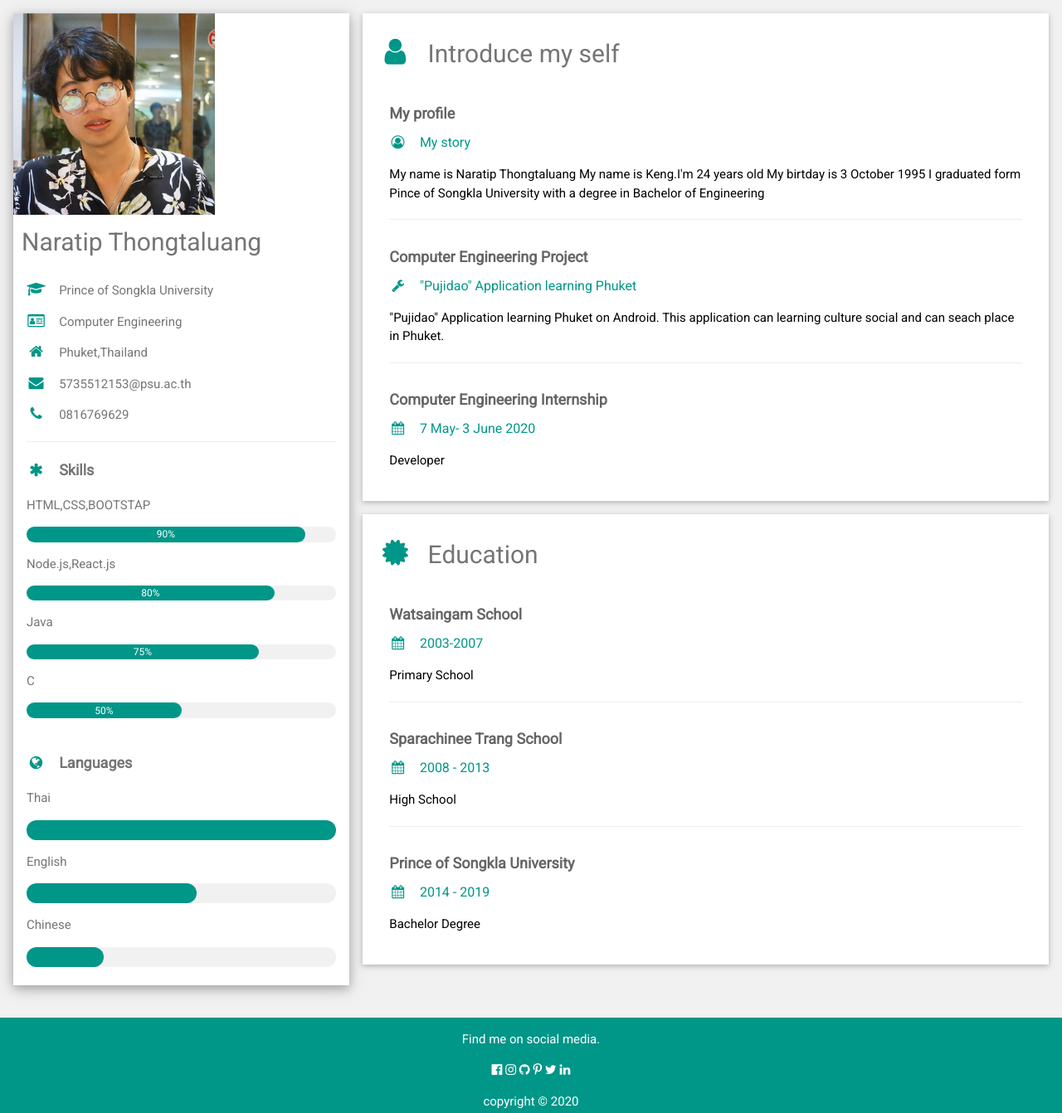
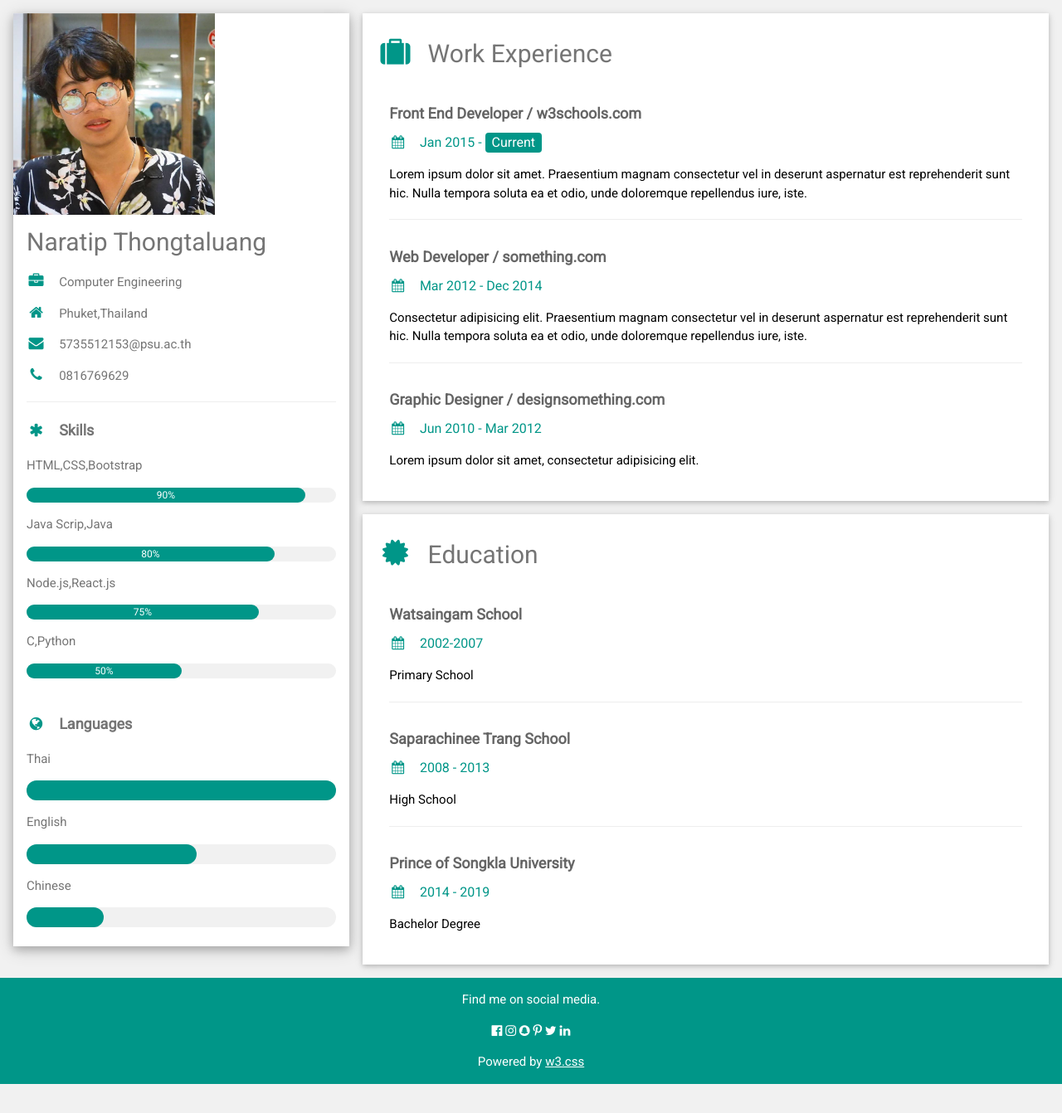
Before and after one commit to kengzas1253/resume.github.io, a plain HTML site: page index.html in a window 1280 px wide. Shown: the whole page at 83% size. After the commit the page ends 1307 px from the top, so only its background shows below. Drawn offline with nearby package versions, Linux system fonts and the light colour scheme.

Commit message:
update coding

```diff
--- a/index.html
+++ b/index.html
@@ -1,6 +1,6 @@
 <!DOCTYPE html>
 <html>
-<title>Resume</title>
+<title>My Resume</title>
 <meta charset="UTF-8">
 <meta name="viewport" content="width=device-width, initial-scale=1">
 <link rel="stylesheet" href="https://www.w3schools.com/w3css/4/w3.css">
@@ -22,36 +22,35 @@ html,body,h1,h2,h3,h4,h5,h6 {font-family: "Roboto", sans-serif}
 
       <div class="w3-white w3-text-grey w3-card-4">
         <div class="w3-display-container">
-          <img src="profile.jpg" width="60%" alt="Avatar">
+          <img src="profile.jpg" style="width:60%" alt="Avatar">
           <div class="w3-display-bottomleft w3-container w3-text-black">
 
           </div>
         </div>
-        <h2 style="margin-left: 10px;">Naratip Thongtaluang</h2>
         <div class="w3-container">
-          <p><i class="fa fa-mortar-board fa-fw w3-margin-right w3-large w3-text-teal"></i>Prince of Songkla University</p>
-          <p><i class="fa fa-id-card-o fa-fw w3-margin-right w3-large w3-text-teal"></i>Computer Engineering</p>
+          <h2>Naratip Thongtaluang</h2>
+          <p><i class="fa fa-briefcase fa-fw w3-margin-right w3-large w3-text-teal"></i>Computer Engineering</p>
           <p><i class="fa fa-home fa-fw w3-margin-right w3-large w3-text-teal"></i>Phuket,Thailand</p>
           <p><i class="fa fa-envelope fa-fw w3-margin-right w3-large w3-text-teal"></i>5735512153@psu.ac.th</p>
           <p><i class="fa fa-phone fa-fw w3-margin-right w3-large w3-text-teal"></i>0816769629</p>
           <hr>
 
           <p class="w3-large"><b><i class="fa fa-asterisk fa-fw w3-margin-right w3-text-teal"></i>Skills</b></p>
-          <p>HTML,CSS,BOOTSTAP</p>
+          <p>HTML,CSS,Bootstrap</p>
           <div class="w3-light-grey w3-round-xlarge w3-small">
             <div class="w3-container w3-center w3-round-xlarge w3-teal" style="width:90%">90%</div>
           </div>
-          <p>Node.js,React.js</p>
+          <p>Java Scrip,Java</p>
           <div class="w3-light-grey w3-round-xlarge w3-small">
             <div class="w3-container w3-center w3-round-xlarge w3-teal" style="width:80%">
               <div class="w3-center w3-text-white">80%</div>
             </div>
           </div>
-          <p>Java</p>
+          <p>Node.js,React.js</p>
           <div class="w3-light-grey w3-round-xlarge w3-small">
             <div class="w3-container w3-center w3-round-xlarge w3-teal" style="width:75%">75%</div>
           </div>
-          <p>C</p>
+          <p>C,Python</p>
           <div class="w3-light-grey w3-round-xlarge w3-small">
             <div class="w3-container w3-center w3-round-xlarge w3-teal" style="width:50%">50%</div>
           </div>
@@ -81,24 +80,23 @@ html,body,h1,h2,h3,h4,h5,h6 {font-family: "Roboto", sans-serif}
     <div class="w3-twothird">
 
       <div class="w3-container w3-card w3-white w3-margin-bottom">
-        <h2 class="w3-text-grey w3-padding-16"><i class="fa fa-user fa-fw w3-margin-right w3-xxlarge w3-text-teal"></i>Introduce my self</h2>
+        <h2 class="w3-text-grey w3-padding-16"><i class="fa fa-suitcase fa-fw w3-margin-right w3-xxlarge w3-text-teal"></i>Work Experience</h2>
         <div class="w3-container">
-          <h5 class="w3-opacity"><b>My profile</b></h5>
-          <h6 class="w3-text-teal"><i class="fa fa-user-circle-o fa-fw w3-margin-right"></i>My story </h6>
-          <p>My name is Naratip Thongtaluang My name is Keng.I'm 24 years old My birtday is 3 October 1995
-            I graduated form Pince of Songkla University with a degree in Bachelor of Engineering</p>
+          <h5 class="w3-opacity"><b>Front End Developer / w3schools.com</b></h5>
+          <h6 class="w3-text-teal"><i class="fa fa-calendar fa-fw w3-margin-right"></i>Jan 2015 - <span class="w3-tag w3-teal w3-round">Current</span></h6>
+          <p>Lorem ipsum dolor sit amet. Praesentium magnam consectetur vel in deserunt aspernatur est reprehenderit sunt hic. Nulla tempora soluta ea et odio, unde doloremque repellendus iure, iste.</p>
           <hr>
         </div>
         <div class="w3-container">
-          <h5 class="w3-opacity"><b>Computer Engineering Project</b></h5>
-          <h6 class="w3-text-teal"><i class="fa fa-wrench fa-fw w3-margin-right"></i>"Pujidao" Application learning Phuket</h6>
-          <p>"Pujidao" Application learning Phuket on Android. This application can learning culture social and can seach place in Phuket.</p>
+          <h5 class="w3-opacity"><b>Web Developer / something.com</b></h5>
+          <h6 class="w3-text-teal"><i class="fa fa-calendar fa-fw w3-margin-right"></i>Mar 2012 - Dec 2014</h6>
+          <p>Consectetur adipisicing elit. Praesentium magnam consectetur vel in deserunt aspernatur est reprehenderit sunt hic. Nulla tempora soluta ea et odio, unde doloremque repellendus iure, iste.</p>
           <hr>
         </div>
         <div class="w3-container">
-          <h5 class="w3-opacity"><b>Computer Engineering Internship</b></h5>
-          <h6 class="w3-text-teal"><i class="fa fa-calendar fa-fw w3-margin-right"></i>7 May- 3 June 2020</h6>
-          <p>Developer </p><br>
+          <h5 class="w3-opacity"><b>Graphic Designer / designsomething.com</b></h5>
+          <h6 class="w3-text-teal"><i class="fa fa-calendar fa-fw w3-margin-right"></i>Jun 2010 - Mar 2012</h6>
+          <p>Lorem ipsum dolor sit amet, consectetur adipisicing elit. </p><br>
         </div>
       </div>
 
@@ -106,12 +104,12 @@ html,body,h1,h2,h3,h4,h5,h6 {font-family: "Roboto", sans-serif}
         <h2 class="w3-text-grey w3-padding-16"><i class="fa fa-certificate fa-fw w3-margin-right w3-xxlarge w3-text-teal"></i>Education</h2>
         <div class="w3-container">
           <h5 class="w3-opacity"><b>Watsaingam School</b></h5>
-          <h6 class="w3-text-teal"><i class="fa fa-calendar fa-fw w3-margin-right"></i>2003-2007</h6>
+          <h6 class="w3-text-teal"><i class="fa fa-calendar fa-fw w3-margin-right"></i>2002-2007</h6>
           <p>Primary School</p>
           <hr>
         </div>
         <div class="w3-container">
-          <h5 class="w3-opacity"><b>Sparachinee Trang School</b></h5>
+          <h5 class="w3-opacity"><b>Saparachinee Trang School</b></h5>
           <h6 class="w3-text-teal"><i class="fa fa-calendar fa-fw w3-margin-right"></i>2008 - 2013</h6>
           <p>High School</p>
           <hr>
@@ -134,13 +132,13 @@ html,body,h1,h2,h3,h4,h5,h6 {font-family: "Roboto", sans-serif}
 
 <footer class="w3-container w3-teal w3-center w3-margin-top">
   <p>Find me on social media.</p>
-  <a href="https://www.facebook.com/Blackevillman"><i class="fa fa-facebook-official w3-hover-opacity"></i></a>
-  <a href="https://www.instagram.com/keng_intania/?hl=th"><i class="fa fa-instagram w3-hover-opacity"></i></a>
-  <a href="https://github.com/kengzas1253"><i class="fa fa-github w3-hover-opacity"></i></a>
+  <i class="fa fa-facebook-official w3-hover-opacity"></i>
+  <i class="fa fa-instagram w3-hover-opacity"></i>
+  <i class="fa fa-snapchat w3-hover-opacity"></i>
   <i class="fa fa-pinterest-p w3-hover-opacity"></i>
   <i class="fa fa-twitter w3-hover-opacity"></i>
   <i class="fa fa-linkedin w3-hover-opacity"></i>
-  <p>copyright © 2020</p>
+  <p>Powered by <a href="https://www.w3schools.com/w3css/default.asp" target="_blank">w3.css</a></p>
 </footer>
 
 </body>
```
